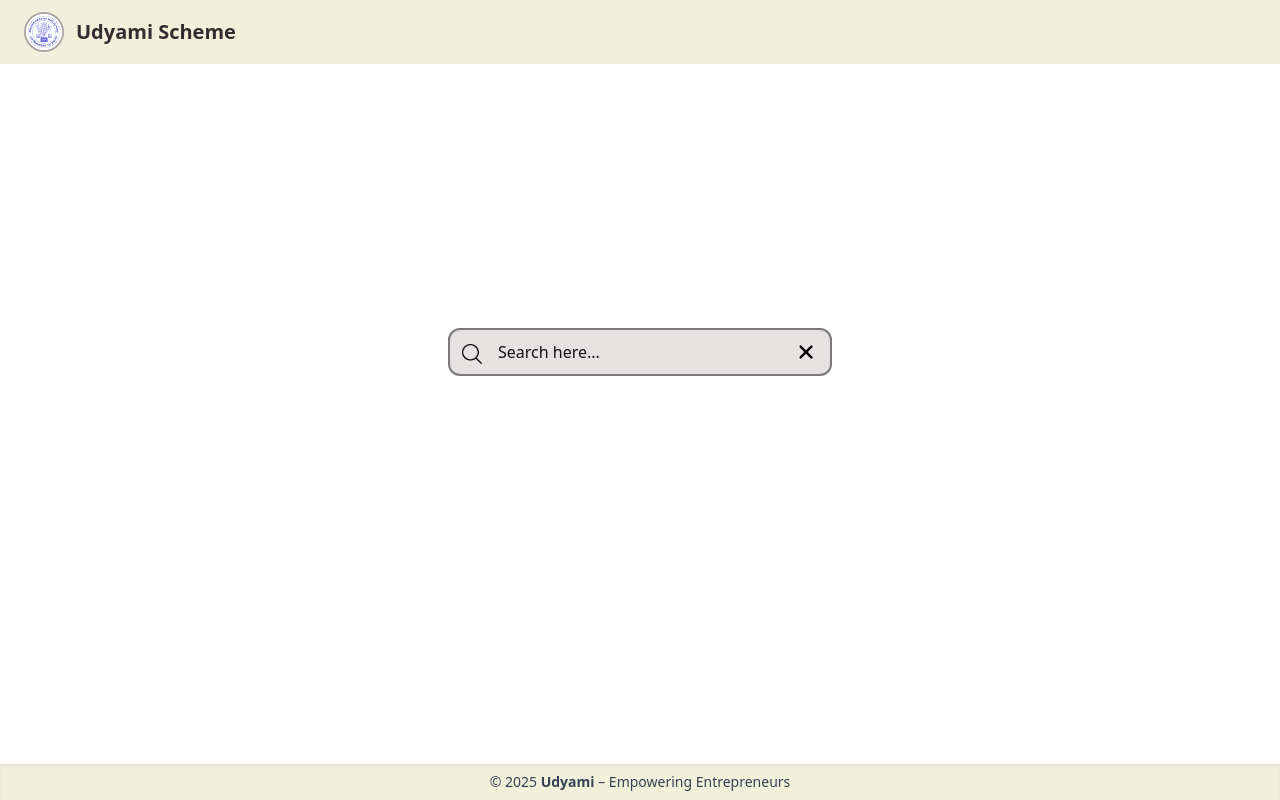
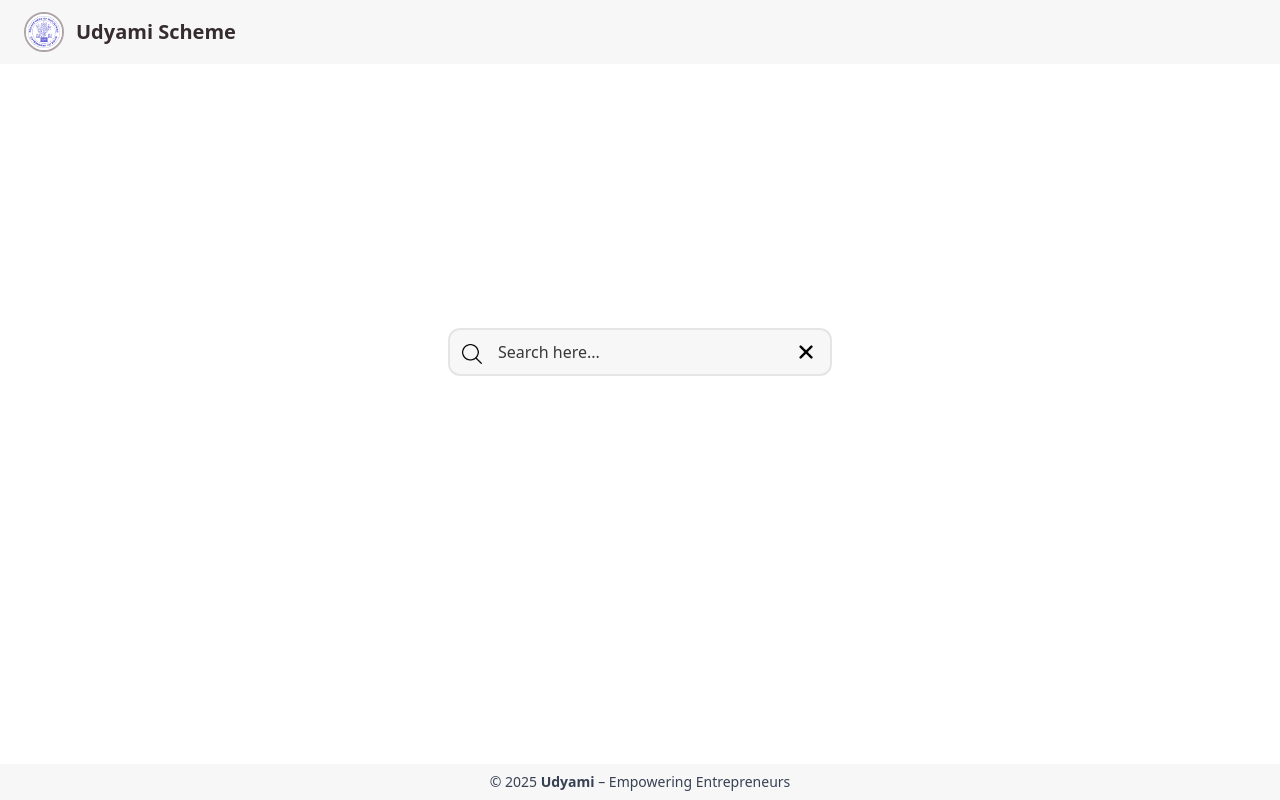
Before and after one commit to k20manish/Udyami_Bot, a React (Vite) app: page /chat in a window 1280 px wide. Built offline with nearby package versions, Linux system fonts and the light colour scheme; the HTML template or start-up script is replaced by a standard one.

Commit message:
change in color

```diff
--- a/src/component/Chatbot.jsx
+++ b/src/component/Chatbot.jsx
@@ -2,7 +2,7 @@ import { useEffect, useState, useRef, useCallback } from "react";
 import ReactMarkdown from "react-markdown";
 import { useNavigate } from "react-router-dom";
 
-function Chatbot({ initialQuery,onBack  }) {
+function Chatbot({ initialQuery, onBack }) {
   const [messages, setMessages] = useState([]);
   const [loading, setLoading] = useState(false);
   const [userId, setUserId] = useState(
@@ -14,22 +14,23 @@ function Chatbot({ initialQuery,onBack  }) {
   const abortControllerRef = useRef(null);
   const [userQuery, setUserQuery] = useState("");
 
-
   const navigate = useNavigate();
 
   // Function to format list-like responses manually
   const formatResponseAsMarkdown = (text) => {
-    const lines = text.split("\n").map(line => line.trim());
+    const lines = text.split("\n").map((line) => line.trim());
 
-    const isNumberedList = lines.every(line => /^\d+\.\s+/.test(line));
-    const isBulletList = lines.every(line => /^[-*•]\s+/.test(line));
+    const isNumberedList = lines.every((line) => /^\d+\.\s+/.test(line));
+    const isBulletList = lines.every((line) => /^[-*•]\s+/.test(line));
 
     if (isNumberedList) {
       return lines.join("\n"); // Already markdown
     }
 
     if (isBulletList) {
-      return lines.map(line => `- ${line.replace(/^[-*•]\s+/, "")}`).join("\n");
+      return lines
+        .map((line) => `- ${line.replace(/^[-*•]\s+/, "")}`)
+        .join("\n");
     }
 
     return text;
@@ -129,22 +130,14 @@ function Chatbot({ initialQuery,onBack  }) {
   }, [messages]);
 
   return (
-    <div className="p-4 rounded-lg shadow-md w-[400px] flex flex-col h-[500px] bg-[#faf5f5] mb-10">
+    <div className=" rounded-lg shadow-md w-[400px] flex flex-col h-[500px] bg-[#f7f7f7] mb-10">
       {/* Header */}
-      <div className="flex items-center gap-2 p-3 bg-[#d9d7d7] rounded-lg shadow-sm w-full mb-2">
-      <button onClick={onBack}>
-  <img
-    src="\src\assets\back.png" // ← Use your actual arrow icon path
-    alt="Back"
-    className="w-5 h-5"
-  />
-</button>
-
-
-
-  {/* <img src="/src/assets/happy.png" alt="Bot Icon" className="w-6 h-6" /> */}
-  <h1 className="text-lg font-semibold text-gray-800">Udyami Bot</h1>
-</div>
+      <div className="w-full rounded-t-lg shadow-sm bg-[#d9d7d7] flex items-center gap-2 px-3 py-2 mb-2">
+        <button onClick={onBack}>
+          <img src="\src\assets\back.png" alt="Back" className="w-5 h-5" />
+        </button>
+        <h1 className="text-lg font-semibold flex items-center text-black/70">Udyami Bot</h1>
+      </div>
 
       {/* Scrollable chat area */}
       <div
@@ -155,13 +148,13 @@ function Chatbot({ initialQuery,onBack  }) {
           <div
             key={i}
             className={`mb-2 flex ${
-              msg.type === "user" ? "justify-end ml-16" : "justify-start mr-16"
+              msg.type === "user" ? "justify-end ml-16" : "justify-start mr-16 ml-2"
             }`}
           >
             <div
-              className={`px-4 py-2 rounded-xl text-sm`}
+              className={`px-4 py-2 rounded-lg text-sm`}
               style={{
-                backgroundColor: msg.type === "user" ? "#e7e7e7" : "#cfc9c8",
+                backgroundColor: msg.type === "user" ? "#e7e7e7" : "#d9d7d7",
                 maxWidth: "100%",
                 wordBreak: "break-word",
                 color: "black",
@@ -193,14 +186,14 @@ function Chatbot({ initialQuery,onBack  }) {
         ))}
 
         {loading && (
-          <div className="text-left italic w-fit bg-[#F1E7E7] rounded-md pl-2 text-sm">
+          <div className="text-left italic w-fit bg-[#d6d6d6] rounded-md px-3 py-1 text-sm ml-2">
             Bot is typing...
           </div>
         )}
       </div>
 
       {/* Input area */}
-      <div className="flex items-center mt-4 space-x-2">
+      <div className="flex items-center mt-4 mb-2 mx-2 space-x-2">
         <input
           type="text"
           className="w-full h-8 px-4 text-sm rounded-full border border-[#ccc] focus:outline-none focus:ring-1 focus:ring-[#cecece] transition duration-300 ease-in-out"
@@ -215,7 +208,7 @@ function Chatbot({ initialQuery,onBack  }) {
         />
         <button
           onClick={handleSendMessage}
-          className="h-8 px-6 text-sm text-black bg-[#9a9a9a] rounded-full hover:bg-[#8b8b8b] focus:outline-none transition duration-300 ease-in-out"
+          className="h-8 px-6 text-sm text-black bg-[#d9d7d7] rounded-full hover:bg-[#8b8b8b] focus:outline-none transition duration-300 ease-in-out"
         >
           <img className="h-8 w-8" src="\src\assets\text.png" alt="send" />
         </button>
--- a/src/component/Footer.jsx
+++ b/src/component/Footer.jsx
@@ -1,6 +1,6 @@
 function ChatbotFooter() {
     return (
-      <div className="fixed bottom-0 left-0 w-full bg-[#f1f1db] text-center text-sm text-gray-700  py-2 shadow-inner z-50">
+      <div className="fixed bottom-0 left-0 w-full bg-[#f7f7f7] text-center text-sm text-gray-700  py-2  ">
         © 2025 <span className="font-semibold">Udyami</span> – Empowering Entrepreneurs
       </div>
     );
--- a/src/component/Header.jsx
+++ b/src/component/Header.jsx
@@ -3,7 +3,7 @@ import React from 'react';
 const UdyamiHeader = () => {
   return (
     // bg-[#dddddd]
-    <header className="bg-[#f1f1db] h-16 py-4 px-6 flex items-center justify-between shadow-xl shadow-gray-300 ">
+    <header className="bg-[#f7f7f7] h-16 py-4 px-6 flex items-center justify-between shadow-gray-300">
       {/* Logo & Title */}
       <div className="flex items-center space-x-3">
         <img
--- a/src/component/InputField.jsx
+++ b/src/component/InputField.jsx
@@ -88,9 +88,9 @@ function InputField() {
               ref={wrapperRef}
               onFocus={() => setIsFocused(true)}
               onChange={handleInputValue}
-              className={`h-12 w-96 pl-12 pr-10 rounded-xl font-medium text-[#000000]
-                placeholder-[#131212] bg-[#e6e2e2] border-2
-                ${isFocused ? "border-[#fff9f9] ring-1 ring-[#636363]" : "border-[#7a7a7a]"}`}
+              className={`h-12 w-96 pl-12 pr-10 rounded-xl font-normal text-[#3b3b3b]
+                placeholder-[#393838] bg-[#f7f7f7] border-2
+                ${isFocused ? "border-[#9d9b9b] ring-1 ring-[#fffefe]" : "border-[#e7e4e4]"}`}
               type="text"
               placeholder="Search here..."
               autoComplete="off"
@@ -129,13 +129,13 @@ function InputField() {
               stiffness: 300,
               ease: [0, 0.71, 0.2, 1.01],
             }}
-            className="absolute top-full mt-2 bg-[#d7d7d7] shadow-md rounded-xl w-96 p-2 z-10 "
+            className="absolute top-full mt-2 bg-[#f7f7f7] shadow-md rounded-xl w-96 p-2 z-10 "
           >
             {Object.entries(schemeIcons).map(([question, icon]) => (
               <div
                 key={question}
                 onMouseDown={() => handleSuggestionSelect(question)}
-                className="cursor-pointer hover:bg-[#a4a2a2] text-[#0f0e0f] p-2 rounded flex items-center"
+                className="cursor-pointer hover:bg-[#d5d5d5] text-[#1f1e1f] text-sm p-2 rounded flex items-center"
               >
                 {icon}
                 <span className="ml-2">{question}</span>
```
